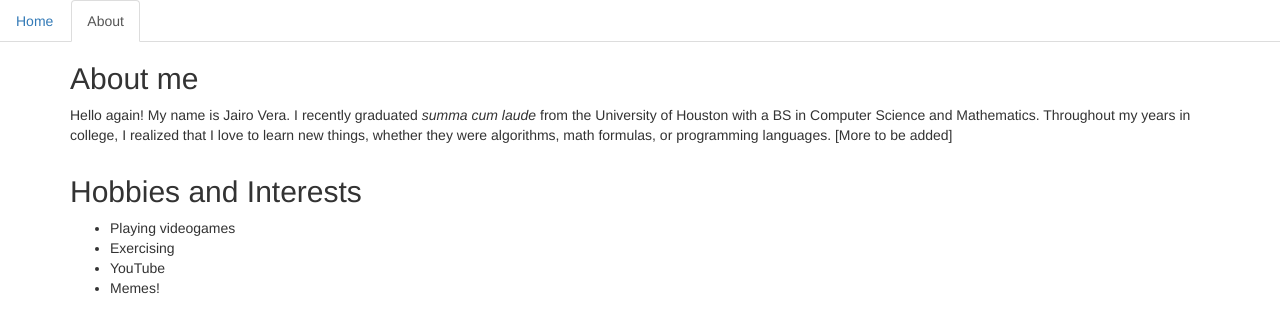
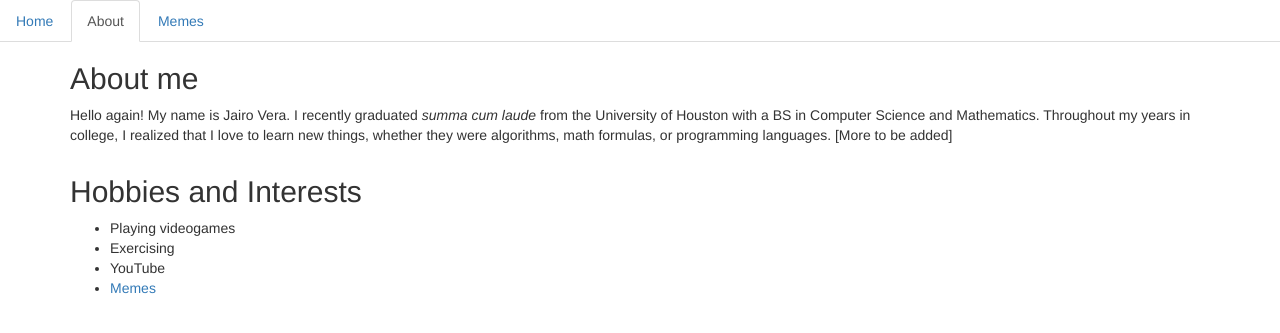
Before and after one commit to jairoVera/django_personal_website, a Django app: page /jairo_website/about/ in a window 1280 px wide. Shown: the top 333 px of the page. Run offline with Django 3.2, Linux system fonts and the light colour scheme; some libraries are stand-ins or nearby versions.

Commit message:
added a MEMES web page

```diff
--- a/jairo_website/templates/jairo_website/about.html
+++ b/jairo_website/templates/jairo_website/about.html
@@ -8,6 +8,7 @@
     <ul class="nav nav-tabs">
       <li role="presentation"><a href="{% url 'jairo_website:index'%}">Home</a></li>
       <li role="presentation" class="active"><a href="{% url 'jairo_website:about'%}">About</a></li>
+      <li role="presentation"><a href="{% url 'jairo_website:memes' %}">Memes</a></li>
     </ul>
 
     <div class="container">
@@ -25,7 +26,7 @@
                     <li>Playing videogames</li>
                     <li>Exercising</li>
                     <li>YouTube</li>
-                    <li>Memes!</li>
+                    <li><a href="{% url 'jairo_website:memes' %}">Memes</a></li>
                 </ul>
             </div>
         </div>
--- a/jairo_website/templates/jairo_website/index.html
+++ b/jairo_website/templates/jairo_website/index.html
@@ -8,6 +8,7 @@
     <ul class="nav nav-tabs">
       <li role="presentation" class="active"><a href="{% url 'jairo_website:index' %}">Home</a></li>
       <li role="presentation"><a href="{% url 'jairo_website:about' %}">About</a></li>
+      <li role="presentation"><a href="{% url 'jairo_website:memes' %}">Memes</a></li>
     </ul>
 
     <div class="container">
--- /dev/null
+++ b/jairo_website/templates/jairo_website/memes.html
@@ -0,0 +1,2 @@
+"The moment man devoured the fruit of knowledge, he sealed his fate... Entrusting his future to the cards, man clings to a dim hope. Yes, the Arcana is the means by which all is revealed... Beyond the beaten path lies the absolute end. It matters not who you are... Death awaits you."
+—Nyx Avatar, Persona 3
--- a/jairo_website/urls.py
+++ b/jairo_website/urls.py
@@ -6,4 +6,5 @@ app_name = 'jairo_website'
 urlpatterns = [
     url(r'^$', views.index, name = 'index'),
     url(r'^about/$', views.about, name = 'about'),
+    url(r'^memes/$', views.memes, name = 'memes'),
 ]
--- a/jairo_website/views.py
+++ b/jairo_website/views.py
@@ -5,3 +5,6 @@ def index(request):
 
 def about(request):
     return render(request, 'jairo_website/about.html')
+
+def memes(request):
+    return render(request, 'jairo_website/memes.html')
```
